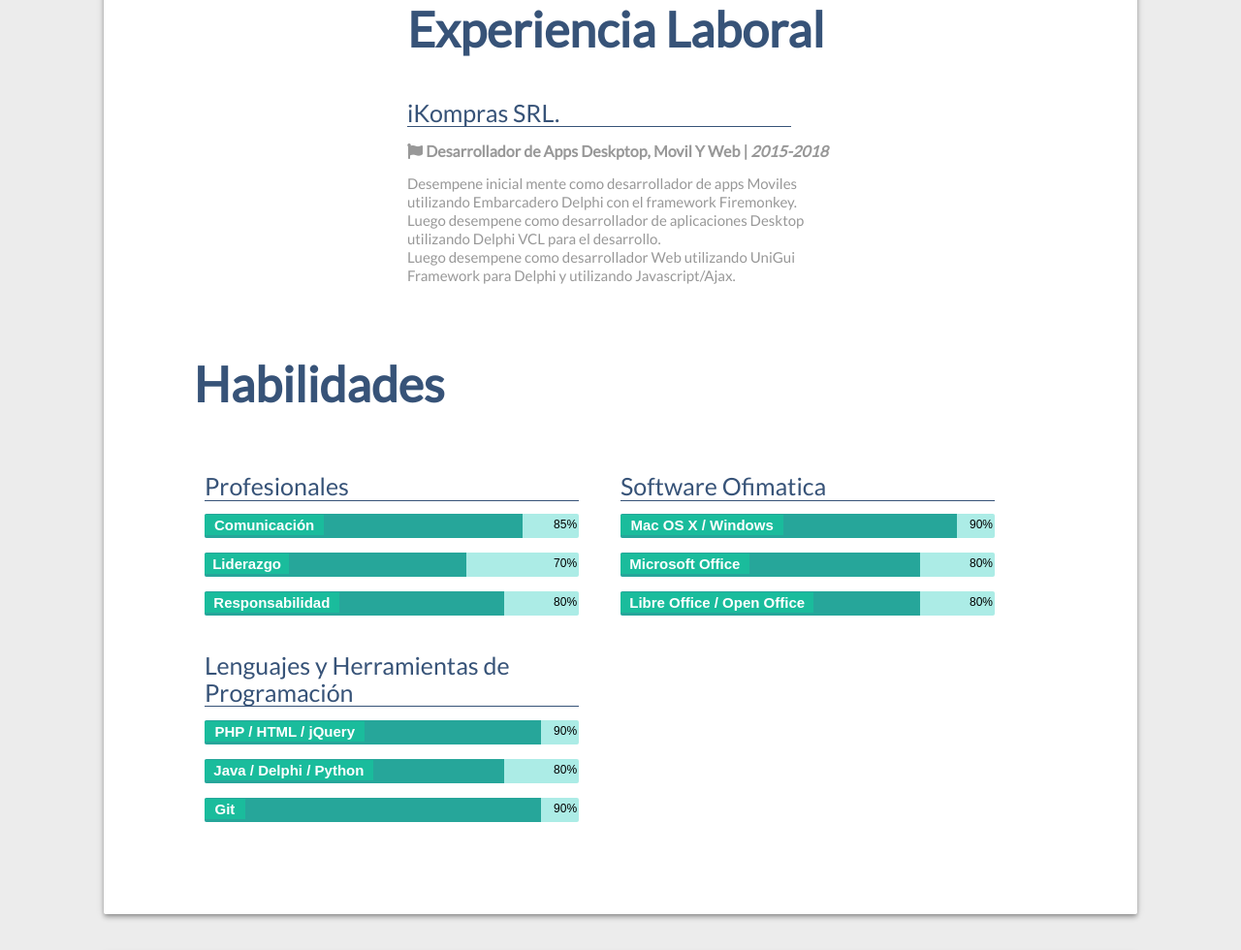
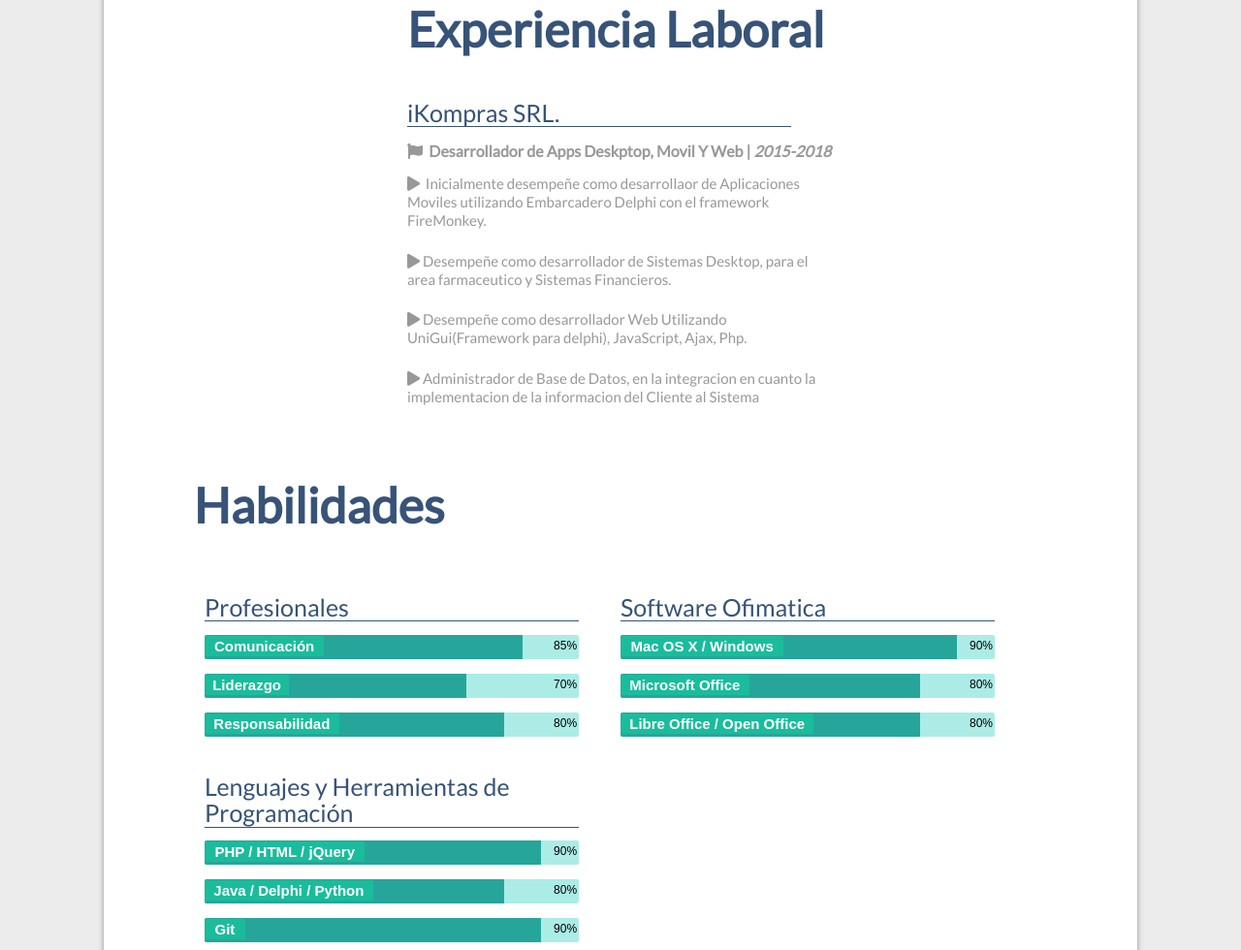
Before and after one commit to sebasjoa/CV, a plain HTML site: page index.html in a window 1280 px wide. Shown: the part 1667-2647 px from the top of the page at 97% size. Drawn offline with nearby package versions, Linux system fonts and the light colour scheme.

Commit message:
Integre vinetas en la experiencia laboral y le agregue las ene que les falataba

```diff
--- a/index.css
+++ b/index.css
@@ -196,7 +196,7 @@ meter::-moz-meter-bar {
 }
 
 
-.container-card p{
+.container-card p,li{
     color: #989898;
     line-height: 19px;
 }
--- a/index.html
+++ b/index.html
@@ -145,12 +145,16 @@
 
 						<div class="row">
 								<h4>iKompras SRL.</h4>
-									<h5><i class="fas fa-flag"></i> Desarrollador de Apps Deskptop, Movil Y Web | <i>2015-2018</i> </h5>
-									<p>Desempene inicial mente como desarrollador de apps Moviles utilizando Embarcadero Delphi con el
-										framework Firemonkey. <br>
-										Luego desempene como desarrollador de aplicaciones Desktop utilizando Delphi VCL para el desarrollo. <br>
-										Luego desempene como desarrollador Web utilizando UniGui Framework para Delphi y utilizando Javascript/Ajax.
-									</p>
+									<h5><i class="fas fa-flag"></i>&nbsp; Desarrollador de Apps Deskptop, Movil Y Web | <i>2015-2018</i> </h5>
+									<ul>
+										<li><i class="fas fa-play"></i>&nbsp; Inicialmente desempeñe como desarrollaor de Aplicaciones  Moviles utilizando Embarcadero Delphi con el framework FireMonkey.</li>
+										<br>
+										<li><i class="fas fa-play"></i>&nbsp;Desempeñe como desarrollador de Sistemas Desktop, para el area farmaceutico y Sistemas Financieros.</li>
+										<br>
+										<li><i class="fas fa-play"></i>&nbsp;Desempeñe como desarrollador Web Utilizando UniGui(Framework  para delphi), JavaScript, Ajax, Php.</li>
+										<br>
+										<li><i class="fas fa-play"></i>&nbsp;Administrador de Base de Datos, en la integracion en cuanto la implementacion de la informacion del Cliente al Sistema</li>
+									</ul>
 						</div>
 
 					</div>
```
Also changed, not shown: 1 other file.
